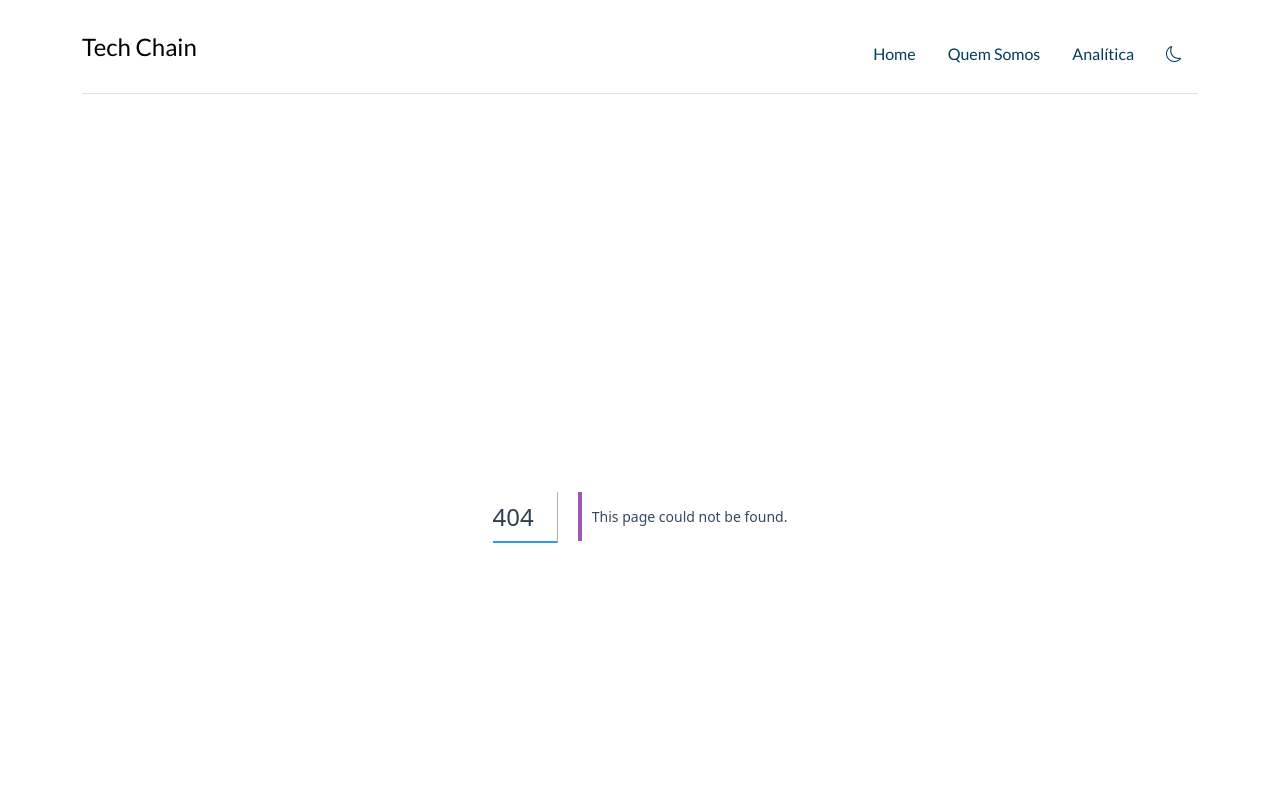
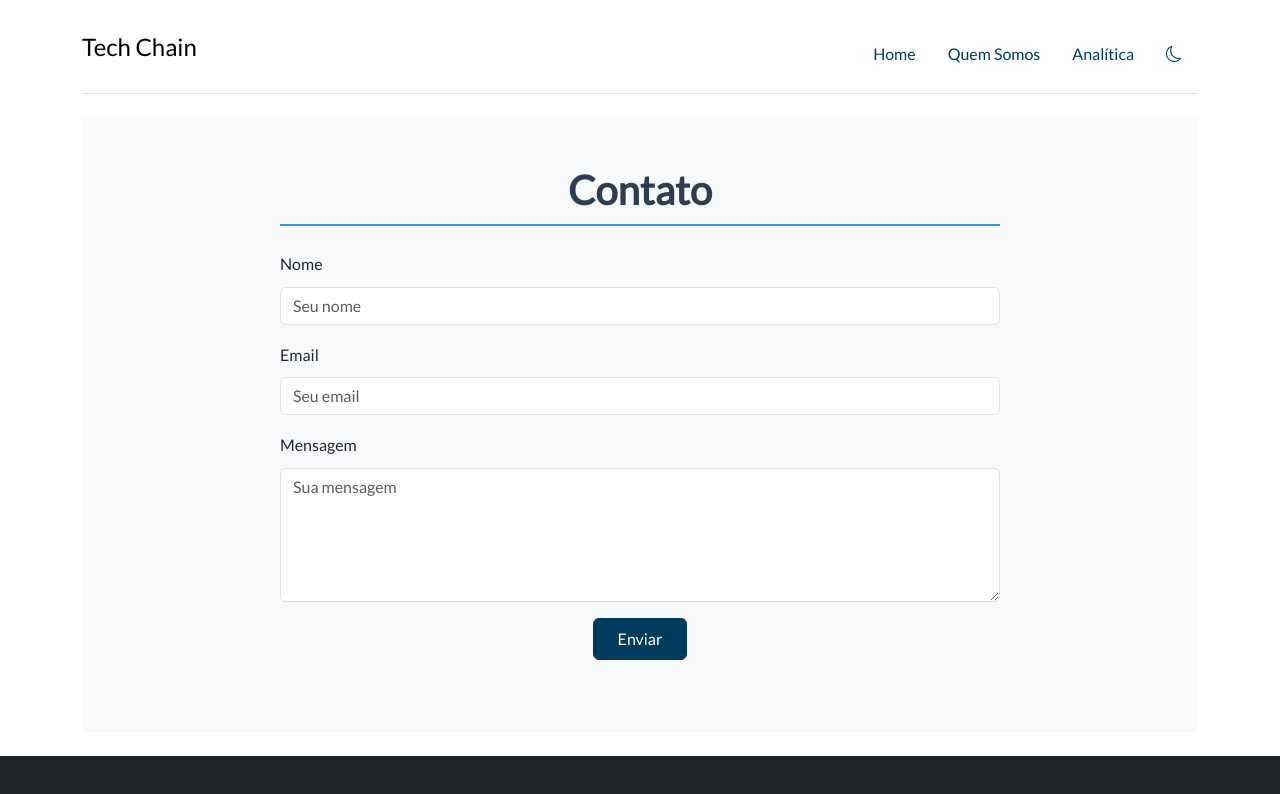
Before and after one commit to mewaiver/mewaiver.github.io, a Next.js app: page /contact in a window 1280 px wide. Before the commit this address had no page. Shown: the top 794 px of the page. Built offline with nearby package versions, Linux system fonts and the light colour scheme.

Commit message:
adding email

```diff
--- /dev/null
+++ b/app/api/contact/route.js
@@ -0,0 +1,34 @@
+import nodemailer from 'nodemailer';
+
+export async function POST(req) {
+
+  const { name, email, message } = await req.json();
+
+  if (!name || !email || !message) {
+    return new Response('Please fill in all fields.', { status: 400 });
+  }
+
+  const transporter = nodemailer.createTransport({
+    host: 'sandbox.smtp.mailtrap.io',
+    port: 2525,
+    auth: {
+      user: 'a7583437f8201d',
+      pass: '978c9cc959f628',
+    },
+  });
+
+  const mailOptions = {
+    from: email,
+    to: 'mailtrap@techchain.com.br',
+    subject: 'New Contact Form Submission',
+    text: `You have a new message from ${name} (${email}):\n\n${message}`,
+  };
+
+  try {
+    await transporter.sendMail(mailOptions);
+    return new Response('Mensagem enviada com sucesso!', { status: 200 });
+  } catch (error) {
+    console.error('Error sending email:', error);
+    return new Response('Error sending email. Please try again later.', { status: 500 });
+  }
+}
--- /dev/null
+++ b/app/contact/page.js
@@ -0,0 +1,129 @@
+'use client';
+
+import { useState } from 'react';
+
+export default function Contact() {
+  const [formData, setFormData] = useState({
+    name: '',
+    email: '',
+    message: ''
+  });
+
+  const [status, setStatus] = useState('');
+
+  const handleChange = (e) => {
+    const { name, value } = e.target;
+    setFormData({
+      ...formData,
+      [name]: value
+    });
+  };
+
+  const handleSubmit = async (e) => {
+    e.preventDefault();
+
+    // Basic validation
+    if (!formData.name || !formData.email || !formData.message) {
+      setStatus('Please fill in all fields.');
+      return;
+    }
+
+    setStatus('Sending...');
+
+    try {
+      const response = await fetch('/api/contact', {
+        method: 'POST',
+        headers: {
+          'Content-Type': 'application/json',
+        },
+        body: JSON.stringify(formData),
+      });
+
+      if (response.ok) {
+        setStatus('Message sent successfully!');
+        setFormData({ name: '', email: '', message: '' });
+      } else {
+        const errorData = await response.json();
+        setStatus(errorData.message || 'Something went wrong, please try again.');
+      }
+    } catch (error) {
+      console.error('Error:', error);
+      setStatus('An error occurred. Please try again.');
+    }
+  };
+
+
+  return (
+    <div className="bg-light text-dark">
+      <div className="container py-5">
+        <div className="row justify-content-center">
+          <article className="col-lg-8 col-md-10">
+            <header className="text-center mb-4">
+              <h1>Contato</h1>
+            </header>
+            <div className="text-justify">
+              <form onSubmit={handleSubmit} className="mb-4">
+                <div className="mb-3">
+                  <label htmlFor="name" className="form-label">Nome</label>
+                  <input
+                    type="text"
+                    id="name"
+                    name="name"
+                    value={formData.name}
+                    onChange={handleChange}
+                    className="form-control"
+                    placeholder="Seu nome"
+                    required
+                  />
+                </div>
+
+                <div className="mb-3">
+                  <label htmlFor="email" className="form-label">Email</label>
+                  <input
+                    type="email"
+                    id="email"
+                    name="email"
+                    value={formData.email}
+                    onChange={handleChange}
+                    className="form-control"
+                    placeholder="Seu email"
+                    required
+                  />
+                </div>
+
+                <div className="mb-3">
+                  <label htmlFor="message" className="form-label">Mensagem</label>
+                  <textarea
+                    id="message"
+                    name="message"
+                    value={formData.message}
+                    onChange={handleChange}
+                    className="form-control"
+                    placeholder="Sua mensagem"
+                    rows="5"
+                    required
+                  />
+                </div>
+
+                {status && (
+                  <div className={`mt-3 text-center ${status.startsWith('Error') ? 'text-danger' : 'text-success'}`}>
+                    {status}
+                  </div>
+                )}
+
+                <div className="text-center">
+                  <button
+                    type="submit"
+                    className="btn btn-primary px-4 py-2"
+                  >
+                    Enviar
+                  </button>
+                </div>
+              </form>
+            </div>
+          </article>
+        </div>
+      </div>
+    </div>
+  );
+}
--- a/package.json
+++ b/package.json
@@ -15,6 +15,7 @@
     "gray-matter": "^4.0.3",
     "highlight.js": "^11.10.0",
     "next": "15.0.3",
+    "nodemailer": "^6.9.16",
     "react": "19.0.0-rc-66855b96-20241106",
     "react-bootstrap": "^2.10.5",
     "react-chartjs-2": "^5.2.0",
```
Also changed, not shown: 2 other files (tests, documents, lock files or other folders).
